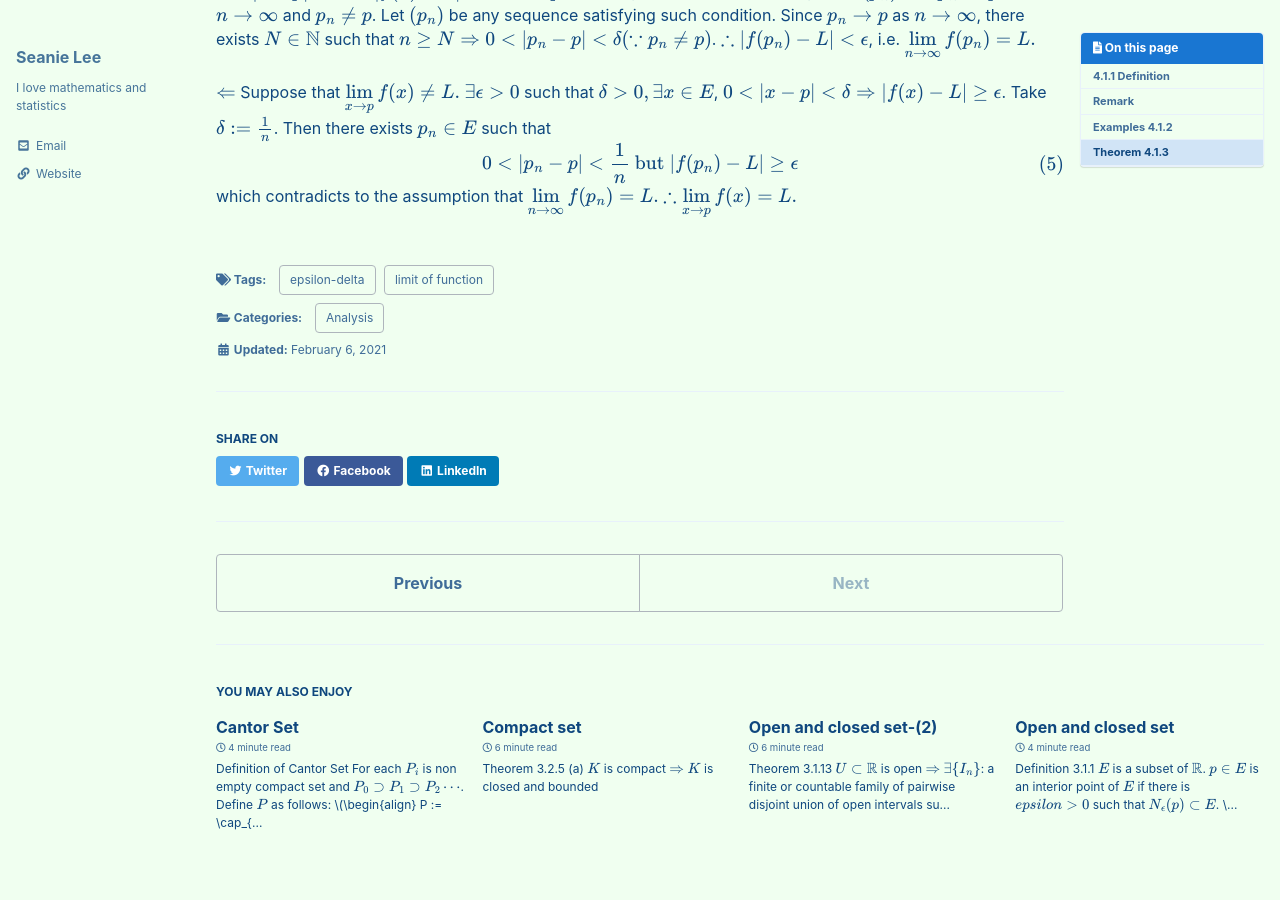
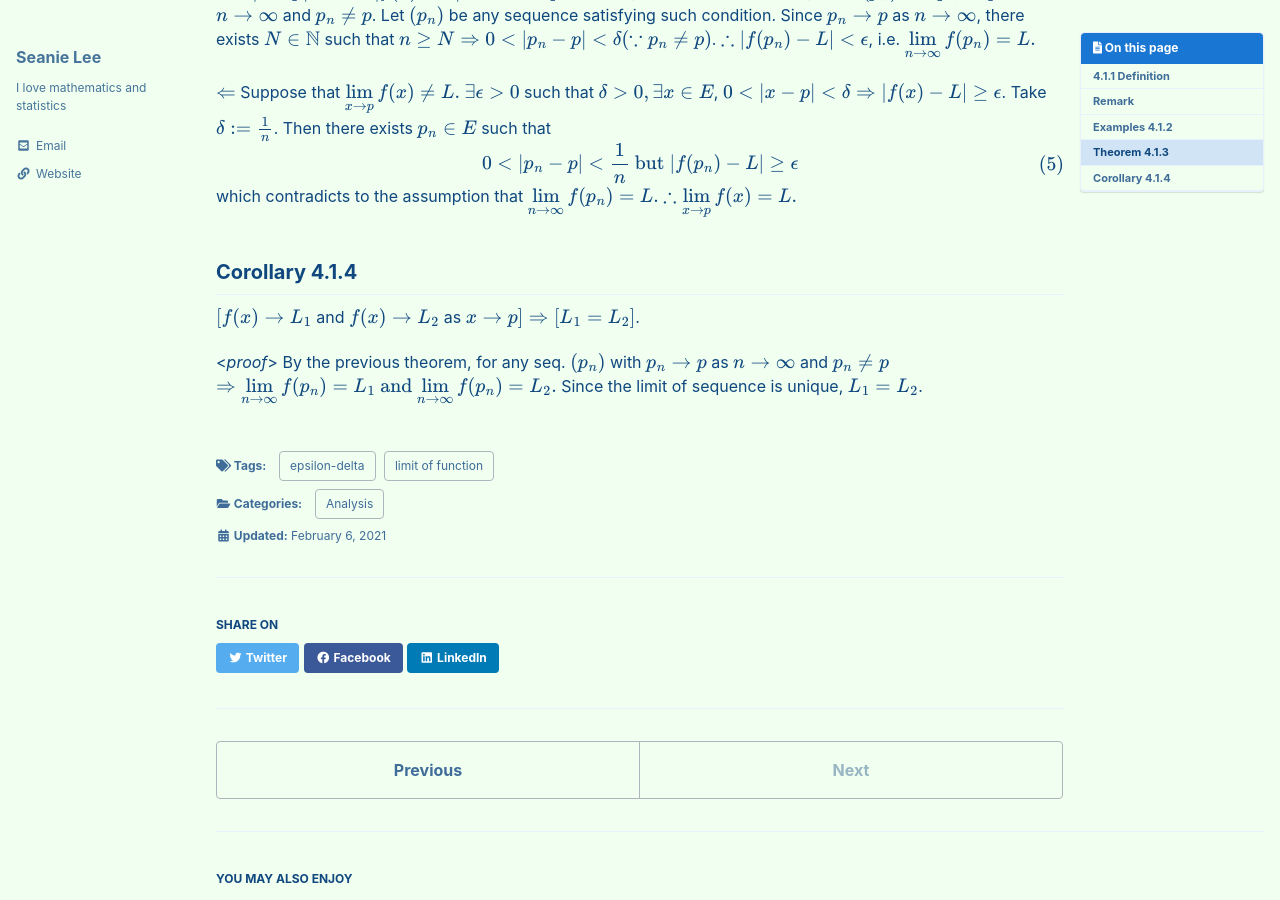
Before and after one commit to seanie12/blog, a Jekyll site: the page built from _posts/2021-02-06-Limit-of-function.md, in a window 1280 px wide and 900 px high, scrolled down 1911 px. Built offline with Jekyll 4.4.1, drawn with Linux system fonts in a browser that asks for light colours; cached includes are drawn as plain includes; formulas are drawn with MathJax 3.

Commit message:
Update 2021-02-06-Limit-of-function.md

```diff
--- a/_posts/2021-02-06-Limit-of-function.md
+++ b/_posts/2021-02-06-Limit-of-function.md
@@ -132,3 +132,12 @@ $$
 $$
 which contradicts to the assumption that $\displaystyle{\lim_{n\to\infty}f(p_n)=L}.$
 $\therefore \displaystyle{\lim_{x\to p}f(x)=L}.$
+ $$\tag*{$\square$}$$
+## Corollary 4.1.4
+$[f(x) \rightarrow L_1$ and $f(x) \rightarrow L_2$ as $x\rightarrow p] \Rightarrow [L_1 = L_2]$.
+
+<*proof*>
+By the previous theorem, for any seq. $(p_n)$ with $p_n \rightarrow p$ as $n\rightarrow \infty$ and $p_n \neq p$
+$\Rightarrow \displaystyle{\lim_{n\to\infty}f(p_n)} = L_1 \text{ and } \displaystyle{\lim_{n\to\infty}f(p_n) = L_2}.$
+Since the limit of sequence is unique, $L_1 = L_2$.
+ $$\tag*{$\square$}$$
```
